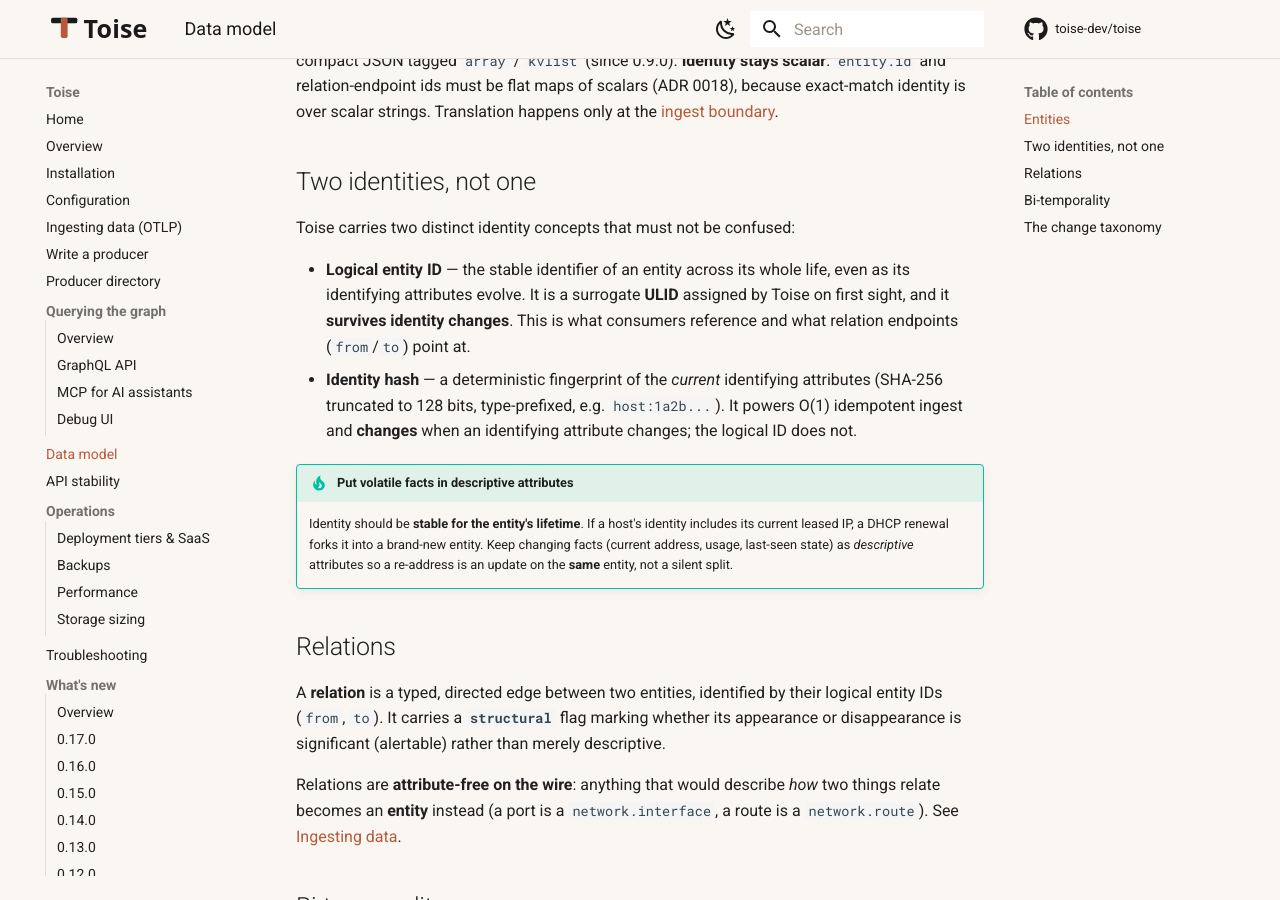
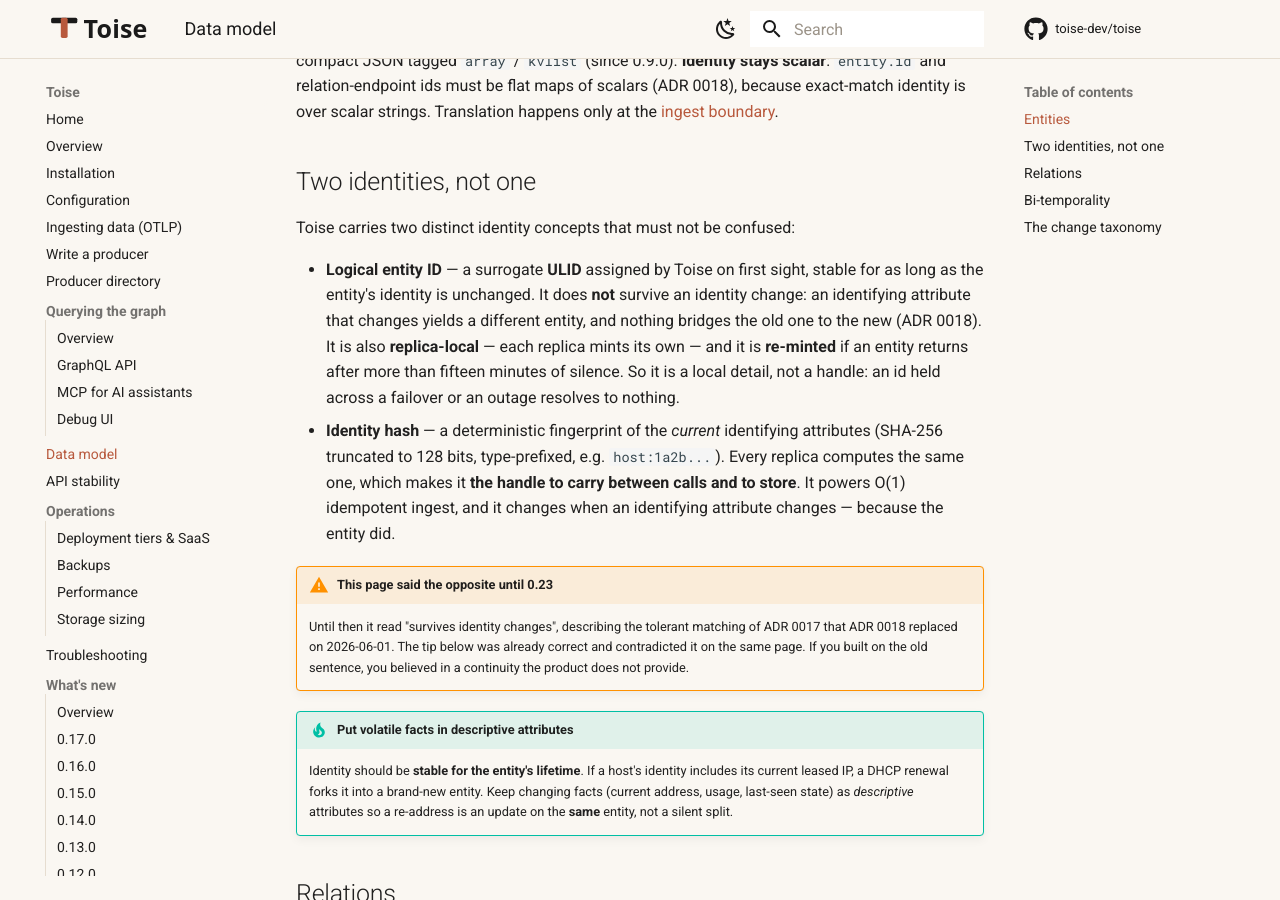
Before and after one commit to toise-dev/toise, an MkDocs documentation site: the page built from docs/user-guide/docs/data-model.md, in a window 1280 px wide and 900 px high, scrolled down 690 px. Built offline with MkDocs 1.6.1 and Material for MkDocs 9.7.7, drawn with Linux system fonts in a browser that asks for light colours; comment, search, counter and statistics services are not loaded; the version menu is left out.

Commit message:
docs(data-model): the logical id does not survive an identity change
The documentation described the tolerant matching of ADR 0017, which ADR
0018 replaced with exact matching on 2026-06-01. Four places asserted
that an entity's logical id "survives identity changes" — the opposite of
what the engine has done for four and a half months.

The data-model page contradicted itself on one screen: the bullet
promised continuity across an identity change, and the tip six lines
below correctly warned that a DHCP renewal forks the host into a
brand-new entity. A reader had no way to tell which half was current.

What a consumer loses by believing the old sentence is not a detail. It
builds on a continuity that does not exist, so a renamed or re-addressed
entity reads as a disappearance followed by an unrelated arrival, with
nothing joining them. The same text also presented the logical id as the
handle to carry, when it is replica-local and re-minted after fifteen
minutes of silence: an id stored across a failover resolves to nothing.
The identity fingerprint is the handle, and the MCP tool descriptions
already said so — only these pages were left behind.

The phase-1 progress log keeps its ADR 0017 line, marked as the record
of what phase 1 shipped rather than of how Toise behaves.

```diff
--- a/docs/user-guide/docs/data-model.md
+++ b/docs/user-guide/docs/data-model.md
@@ -35,14 +35,25 @@
 
 Toise carries two distinct identity concepts that must not be confused:
 
-- **Logical entity ID** — the stable identifier of an entity across its whole
-  life, even as its identifying attributes evolve. It is a surrogate **ULID**
-  assigned by Toise on first sight, and it **survives identity changes**. This is
-  what consumers reference and what relation endpoints (`from`/`to`) point at.
+- **Logical entity ID** — a surrogate **ULID** assigned by Toise on first sight,
+  stable for as long as the entity's identity is unchanged. It does **not**
+  survive an identity change: an identifying attribute that changes yields a
+  different entity, and nothing bridges the old one to the new (ADR 0018). It is
+  also **replica-local** — each replica mints its own — and it is **re-minted**
+  if an entity returns after more than fifteen minutes of silence. So it is a
+  local detail, not a handle: an id held across a failover or an outage resolves
+  to nothing.
 - **Identity hash** — a deterministic fingerprint of the *current* identifying
   attributes (SHA-256 truncated to 128 bits, type-prefixed, e.g. `host:1a2b...`).
-  It powers O(1) idempotent ingest and **changes** when an identifying attribute
-  changes; the logical ID does not.
+  Every replica computes the same one, which makes it **the handle to carry
+  between calls and to store**. It powers O(1) idempotent ingest, and it changes
+  when an identifying attribute changes — because the entity did.
+
+!!! warning "This page said the opposite until 0.23"
+    Until then it read "survives identity changes", describing the tolerant
+    matching of ADR 0017 that ADR 0018 replaced on 2026-06-01. The tip below was
+    already correct and contradicted it on the same page. If you built on the
+    old sentence, you believed in a continuity the product does not provide.
 
 !!! tip "Put volatile facts in descriptive attributes"
     Identity should be **stable for the entity's lifetime**. If a host's identity
```
Also changed, not shown: docs/phase1-progress.md (+1 -1 lines), docs/reference/graphql.md (+3 -1 lines), docs/user-guide/docs/querying/graphql.md (+3 -1 lines).
